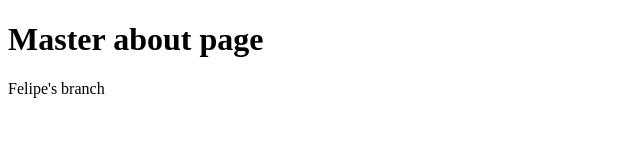
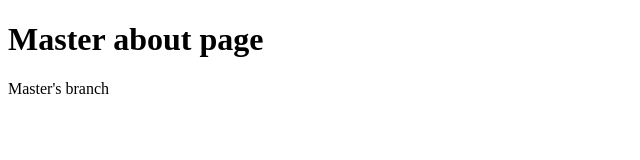
Before and after one commit to felcampos/laravel-project, a plain HTML site: page about.html in a window 1280 px wide. Shown: the full height of the page, 0-640 px from the left. Drawn offline with Linux system fonts and the light colour scheme.

Commit message:
Modify the about page in master branch

```diff
--- a/about.html
+++ b/about.html
@@ -7,6 +7,6 @@
 <body>
     <h1>Master about page</h1>
 
-    <p> Felipe's branch</p>
+    <p> Master's branch</p>
 </body>
 </html>
```
